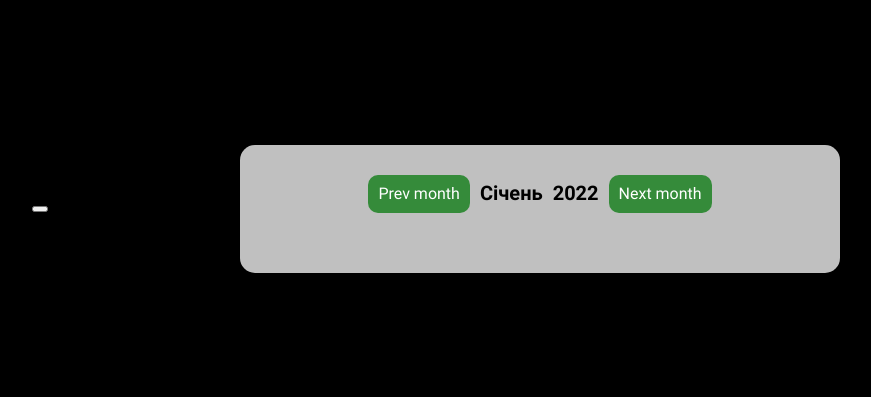
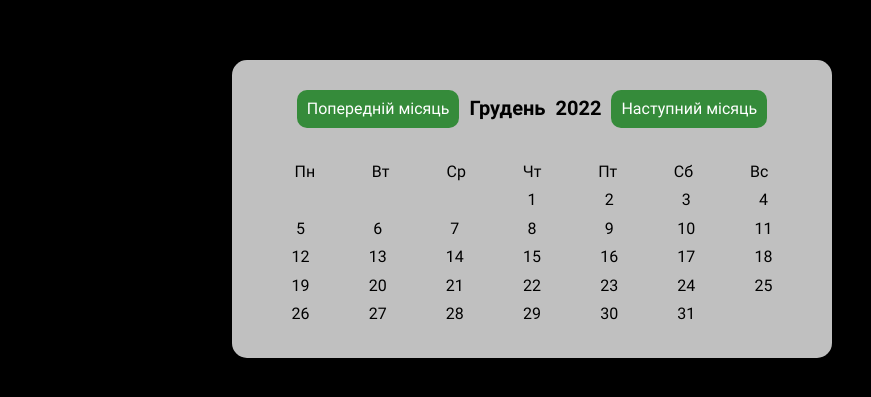
Before and after one commit to evelou4ik/CalendarProject, a plain HTML site: page index.html in a window 1280 px wide. Shown: the part 191-588 px from the top of the page, without its empty margins (108-979 px from the left). Drawn offline with Linux system fonts and the light colour scheme.

Commit message:
Create Calendar v1.0

```diff
--- a/css/style.css
+++ b/css/style.css
@@ -52,9 +52,13 @@ ul {
     font-weight: 700;
 }
 
-.calendar_days, .calendar_list {
+.calendar_weekdays, .calendar_days {
     display: grid;
     grid-template-columns: repeat(7, 1fr);
     list-style-type: none;
     text-align: center;
 }
+
+.calendar_weekdays, .calendar_days li {
+    padding: 5px;
+}
--- a/index.html
+++ b/index.html
@@ -9,9 +9,7 @@
 </head>
 <body>
 
-<div class="container">
-<button class="btn"></button>
-</div>
+<div class="container"></div>
 <script src="js/custom.js"></script>
 </body>
 </html>
--- a/js/custom.js
+++ b/js/custom.js
@@ -1,72 +1,125 @@
 "use strict"
 
 const container = document.querySelector('.container');
-const calendarDays = document.querySelector('.calendar_days');
-const date = new Date();
 
 class Calendar {
+    arrayOfMonths = ['Січень', 'Лютий', 'Березень', 'Квітень', 'Травень', 'Червень', 'Липень', 'Серпень', 'Вересень', 'Жовтень', 'Листопад', 'Грудень'];
+    arrayWeekDays = ['Пн', 'Вт', 'Ср', 'Чт', 'Пт', 'Сб', 'Вс'];
+    lastMonth = 11;
+    firstMonth = 0;
     date = new Date();
-    constructor(date) {
-        this.date = date;
+    dateOfMonth = this.date.getMonth();
+    dateOfYear = this.date.getFullYear();
+    calendarWeekdays;
+    calendarDays;
+    firstDayOfMonth;
+
+    constructor() {
+        this._createCalendarHTML();
+        this._createWeekdays();
+        this._addDaysToCalendar(this._getCountOfDaysInMonth(this.dateOfYear,this.dateOfMonth + 1))
     }
 
-    createCalendarHTML() {
+    _createCalendarHTML() {
         const html =
             `
-        <div class="calendar_wrap">
-            <button class="btn btn--prev"></button>
-            <span>${this.date}</span>
-            <span></span>
-            <button class="btn btn--next"></button>
-        </div>
-        `
+            <div class="calendar_wrap">
+                <div class="calendar_top">
+                    <button class="btn btn--prev">Попередній місяць</button>
+                    <span id="calendar_month_name">${this.arrayOfMonths[this.dateOfMonth]}</span>
+                    <span id="calendar_year_number">${this.dateOfYear}</span>
+                    <button class="btn btn--next">Наступний місяць</button>
+                </div>
+                <div id="calendar">
+                    <ul class="calendar_weekdays"></ul>
+                    <ul id="calendar_days" class="calendar_days"></ul>
+                </div>
+            </div>
+            `
+
+        container.insertAdjacentHTML('afterbegin', html);
+        container.querySelectorAll(".btn").forEach(btn => {
+            btn.addEventListener('click', this._switchMonthOnClick.bind(this))
+        })
     }
+    _createCalendarElementDayHTML(day = "") {
+        const html = document.createElement('LI');
 
+        html.innerText = `${day}`
+
+        return html;
+    }
+    _createWeekdays() {
+        this.calendarWeekdays = document.querySelector('.calendar_weekdays');
+
+        this.arrayWeekDays.forEach(day => {
+            const calendarWeekdayHtml = this._createCalendarElementDayHTML(day);
+
+            this.calendarWeekdays.append(calendarWeekdayHtml);
+        })
+    }
+    _getCountOfDaysInMonth(year, month) {
+        return new Date(year, month, 0).getDate();
+    }
+    _addEmptyLi(calendarWrapDays) {
+        this.firstDayOfMonth = new Date(this.dateOfYear, this.dateOfMonth, 0).getDay();
+
+        for(let i = 0; i < this.firstDayOfMonth; i++) {
+            calendarWrapDays.append(this._createCalendarElementDayHTML());
+        }
+    }
+    _addDaysToCalendar(countOfDays) {
+        this.calendarDays = document.querySelector(".calendar_days");
+
+        this._addEmptyLi(this.calendarDays)
+
+        for(let i = 1; i <= countOfDays; i++) {
+            const calendarDaysNumberHtml = this._createCalendarElementDayHTML([i])
+
+            this.calendarDays.append(calendarDaysNumberHtml)
+        }
+    }
+    _changeMonth(element, btnClass) {
+        if(btnClass === "btn--prev") {
+            --this.dateOfMonth;
+        } else {
+            ++this.dateOfMonth;
+        }
+
+        if(element.classList.contains("btn--prev") ? this.dateOfMonth >= this.firstMonth : this.dateOfMonth <= this.lastMonth) {
+            document.querySelector("#calendar_month_name").innerHTML = this.arrayOfMonths[this.dateOfMonth];
+        } else {
+            if(btnClass === "btn--prev") {
+                --this.dateOfYear;
+            } else {
+                ++this.dateOfYear;
+            }
+            this.dateOfMonth = extremeMonthValue;
+
+            document.querySelector("#calendar_month_name").innerHTML = this.arrayOfMonths[this.dateOfMonth];
+            document.querySelector("#calendar_year_number").innerHTML = this.dateOfYear;
+        }
+    }
+    _switchMonthOnClick(e) {
+        let target = e.target;
+
+        if (target.classList.contains("btn--prev")) {
+            this._changeMonth(target, "btn--prev", this.dateOfMonth, this.dateOfYear, this.lastMonth)
+        }
+
+        if (target.classList.contains("btn--next")) {
+            this._changeMonth(target, "btn--next", this.dateOfMonth, this.dateOfYear, this.firstMonth)
+        }
+
+        this._updateDatesOfMonth(this.dateOfYear, this.dateOfMonth)
+    }
+    _clearListOfDays() {
+        this.calendarDays.innerHTML = ``;
+    }
+    _updateDatesOfMonth(year, month) {
+        this._clearListOfDays();
+        this._addDaysToCalendar(this._getCountOfDaysInMonth(year,month + 1))
+    }
 }
 
-const arrayOfMonths = ['Січень', 'Лютий', 'Березень', 'Квітень', 'Травень', 'Червень', 'Липень', 'Серпень', 'Вересень', 'Жовтень', 'Листопад', 'Грудень']
-const arrayWeekDays = ['Пн', 'Вт', 'Ср', 'Чт', 'Пт', 'Сб', 'Вс',]
-
-const dateOfMonth = date.getMonth();
-const dateOfYear = date.getFullYear()
-
-function createCalendarWeekDaysHtml() {
-    const html = document.createElement('LI');
-
-    html.innerHTML = `privet`
-    calendarDays.insertAdjacentHTML("beforeend", html)
-}
-
-function addWeekDays() {
-    arrayWeekDays.forEach(day => {
-        createCalendarWeekDaysHtml(day);
-    })
-}
-
-function getDateInformation(month, year) {
-    return new Date(year, month, 0).getDate();
-}
-
-function createCalendarHtml() {
-
-    const html =
-        `
-        <div class="calendar_wrap">
-            <div class="calendar_top">
-                <button class="btn btn--prev">Prev month</button>
-                <span>${arrayOfMonths.find((el => el.indexOf(dateOfMonth)))}</span>
-                <span>${dateOfYear}</span>
-                <button class="btn btn--next">Next month</button>
-            </div>
-            <div id="calendar">
-                <ul class="calendar_days"></ul>
-                <ul id="calendar_list" class="calendar_list">
-
-                </ul>
-            </div>
-        </div>
-        `
-    container.insertAdjacentHTML('beforeend', html)
-}
-createCalendarHtml()
-addWeekDays()
+let calendar = new Calendar();
```
